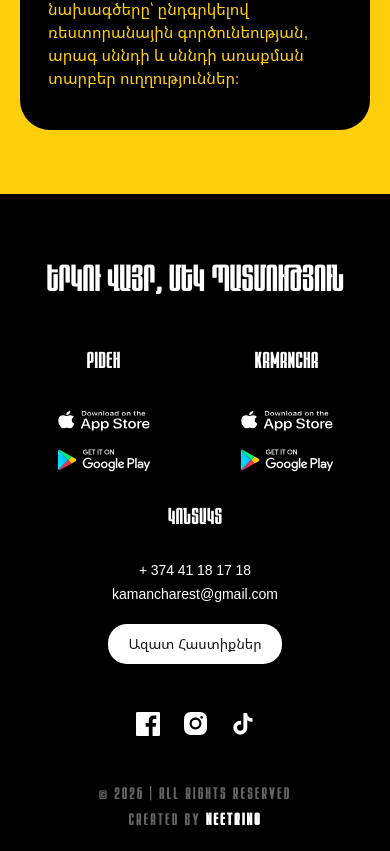
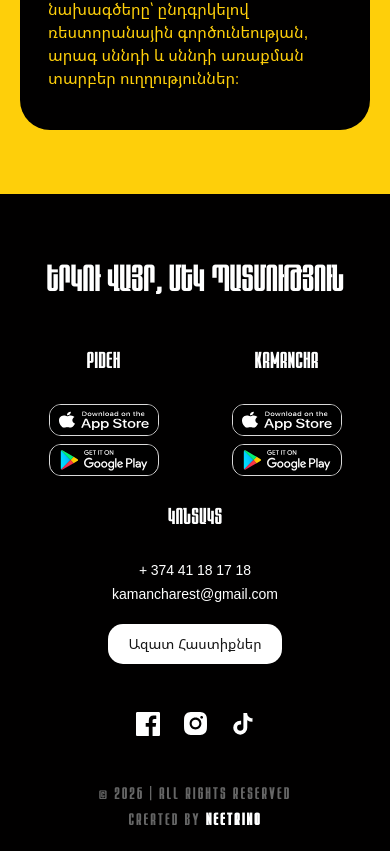
Before and after one commit to neetrino/restormania, a Next.js app: page / in a window 390 px wide. Shown: the part 2633-3484 px from the top of the page. Built offline with nearby package versions, Linux system fonts and the light colour scheme; no server answers.

Commit message:
Update button styles in OpenPositions and Footer components; adjust border-radius for consistency and enhance Footer button with overflow and border properties for improved design.

```diff
--- a/src/components/careers/OpenPositions.module.css
+++ b/src/components/careers/OpenPositions.module.css
@@ -1,5 +1,5 @@
 .trigger.trigger {
-  border-radius: 19px;
+  border-radius: 15px;
 }
 
 .overlay {
--- a/src/components/footer/Footer.module.css
+++ b/src/components/footer/Footer.module.css
@@ -108,6 +108,9 @@
   justify-content: center;
   width: 135px;
   height: 40px;
+  overflow: hidden;
+  border: 1px solid rgba(255, 255, 255, 0.85);
+  border-radius: 15px;
   transition: opacity 0.2s ease;
   line-height: 0;
 }
@@ -118,8 +121,8 @@
 
 .storeBadge {
   display: block;
-  width: 135px;
-  height: 40px;
+  width: 100%;
+  height: 100%;
   object-fit: fill;
 }
 
@@ -215,11 +218,7 @@
   .storeLink {
     width: 110px;
     height: 32px;
-  }
-
-  .storeBadge {
-    width: 110px;
-    height: 32px;
+    border-radius: 12px;
   }
 
   .contactInfo {
```
